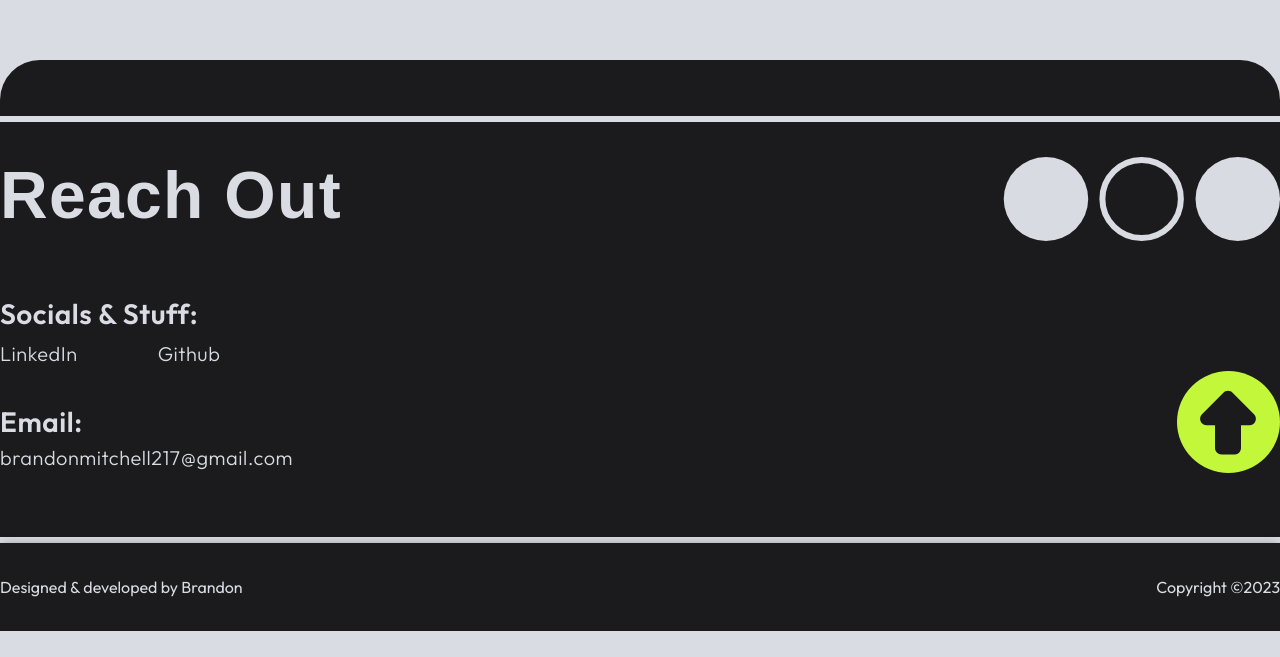
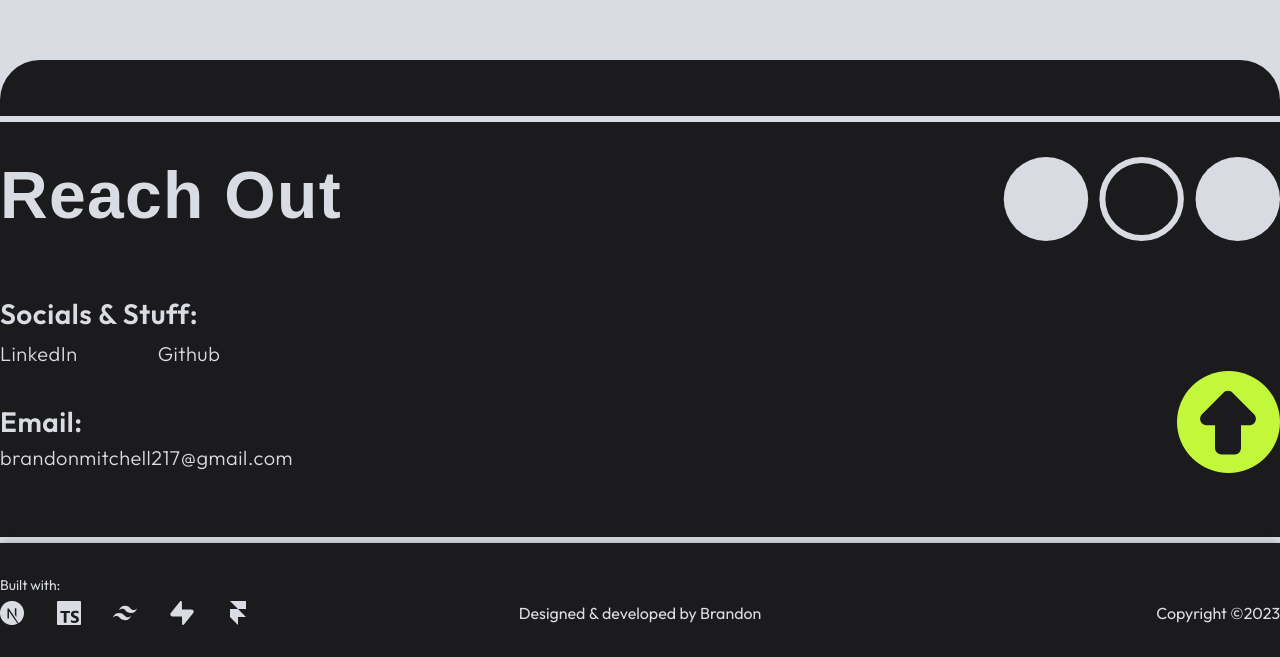
Before and after one commit to brandonmitchell217/portfolio-2023_v2, a Next.js app: page /about in a window 1280 px wide. Shown: the part 2038-2695 px from the top of the page. Before the commit the page ends 2669 px from the top, so only its background shows below. Built offline with nearby package versions, Linux system fonts and the light colour scheme; no server answers; a web font is replaced by a local one.

Commit message:
[wip]: supabase svg, tech to footer, ready for more projects

```diff
--- a/components/ProjectCard.tsx
+++ b/components/ProjectCard.tsx
@@ -1,7 +1,7 @@
 "use client";
 import Link from "next/link";
 import React from "react";
-import SvgFunc, { TechList } from "./assets/Tech";
+import SvgFunc from "./assets/Tech";
 import { Github, Link as LinkIcon } from "lucide-react";
 import { DataProps } from "@/lib/types";
 
@@ -14,7 +14,7 @@ export default function ProjectCard({ data, className }: ProjectCardProps) {
   // console.log(data);
   return (
     <div
-      className={`text-light bg-dark rounded-2.5xl shadow-og hover:shadow-ogHover flex flex-col gap-3 max-w-[479px] w-full hover:scale-105 transition-transform ${className}`}
+      className={`text-light bg-dark rounded-2.5xl shadow-og hover:shadow-ogHover flex flex-col gap-3 max-w-[479px] w-full sm:hover:scale-105 transition-transform ${className}`}
     >
       <div className="flex justify-between pt-3 pr-5">
         <h3 className="font-semibold text-[24px] sm:text-[32px] flex">
--- a/components/ui/Footer.tsx
+++ b/components/ui/Footer.tsx
@@ -1,8 +1,24 @@
 import Link from "next/link";
 import React from "react";
+import SvgFunc, { TechList2 } from "../assets/Tech";
 
 export default function Footer() {
   let currentTime = new Date();
+
+  const techArray = [
+    "nextjs",
+    "typescript",
+    "tailwindcss",
+    "supabase",
+    "framer motion",
+  ];
+
+  const siteTech = techArray.map((tech) => {
+    return TechList2.find(
+      (item) => item.name.toLowerCase() === tech.toLowerCase()
+    );
+  });
+
   const shadow =
     "shadow-[0_-2px_5px_-1px_rgba(0,0,0,0.3)] lg:shadow-[0_-1px_10px_-2px_rgba(0,0,0,0.3)]";
   return (
@@ -10,15 +26,36 @@ export default function Footer() {
       className={`pb-20 pt-8 sm:py-8 bg-dark text-light w-full relative ${shadow}`}
     >
       <div className="max-w-7xl w-full m-auto px-4 xl:px-0">
-        <div className="w-full flex justify-between items-center text-xs sm:text-base">
-          <p>
+        <div className="w-full flex flex-col gap-2 sm:gap-0 sm:flex-row justify-between items-center sm:items-end text-xs sm:text-base">
+          <div className="space-y-1.5 flex-1 flex flex-col items-center justify-center sm:items-start max-w-[250px] w-full sm:max-w-none sm:w-auto">
+            <span className="text-sm self-start">Built with:</span>
+            <ul className="flex items-center justify-between max-w-[250px] w-full">
+              {siteTech.map((tech) => (
+                <li key={tech?.name} className="group relative">
+                  <SvgFunc
+                    name={tech?.name || ""}
+                    className={`w-5 sm:w-6 group-hover:scale-110 fill-current sm:fill-light group-hover:fill-current transition cursor-cell`}
+                  />
+                  <p className="absolute -top-8 left-1/2 -translate-x-1/2 px-3 py-1 rounded-md bg-light text-dark text-xs shadow-light shadow border-1 border-dark hidden group-hover:block truncate">
+                    {tech?.name}
+                  </p>
+                </li>
+              ))}
+            </ul>
+          </div>
+
+          <div className="flex-1 text-center text-sm md:text-base">
+            <p className="">
               Designed & developed by{" "}
               <Link href={"/"} className="hover:text-lime transition-colors">
                 Brandon
               </Link>
             </p>
+          </div>
 
+          <div className="text-right text-sm md:text-base flex-1">
             <p>Copyright &#169;{currentTime.getFullYear()}</p>
+          </div>
         </div>
       </div>
     </footer>
```
Also changed, not shown: components/assets/Dice.tsx (+1 -1 lines), components/assets/Tech.tsx (+6 -1 lines). Lines whose indentation alone changed are shown as unchanged.
